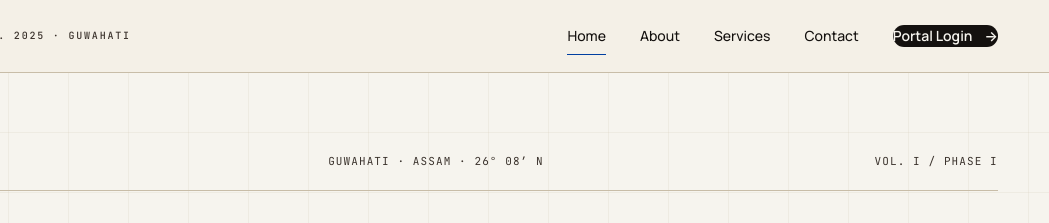
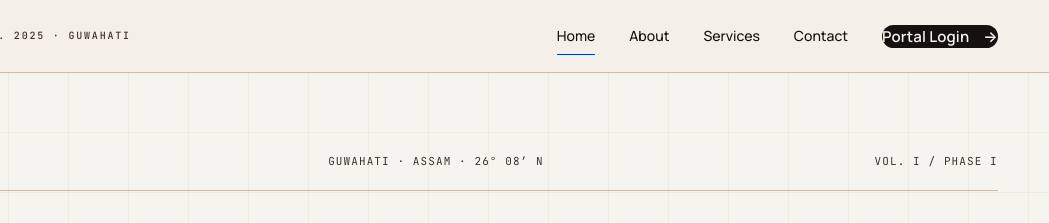
Before and after one commit to raktimmahanta123/Mindset-Career-Portal, a website: page index.html in a window 1280 px wide. Shown: the top 223 px of the page, 231-1280 px from the left. Drawn offline with Linux system fonts and the light colour scheme.

Commit message:
Make Portal Login pill clearly larger (round 2)
Previous bump (14×28, 14pt) was too subtle to notice against the
nav. Pushing it further: 17×34 padding, 15pt label, gap 14, plus
a touch of letter-spacing so the text sits crisp inside the
larger pill. Now it should read as a distinct CTA, not just
another nav item.

Co-Authored-By: Claude Opus 4.7 <noreply@anthropic.com>

```diff
--- a/css/styles.css
+++ b/css/styles.css
@@ -177,11 +177,12 @@ h1, h2, h3, h4 {
 
 .nav-cta {
   display: inline-flex; align-items: center; justify-content: center;
-  gap: 12px;
-  padding: 14px 28px;
+  gap: 14px;
+  padding: 17px 34px;
   background: var(--ink); color: var(--paper);
   border-radius: 999px;
-  font-size: 14px; font-weight: 600;
+  font-size: 15px; font-weight: 600;
+  letter-spacing: 0.01em;
   line-height: 1;
   transition: background 0.2s;
 }
```
